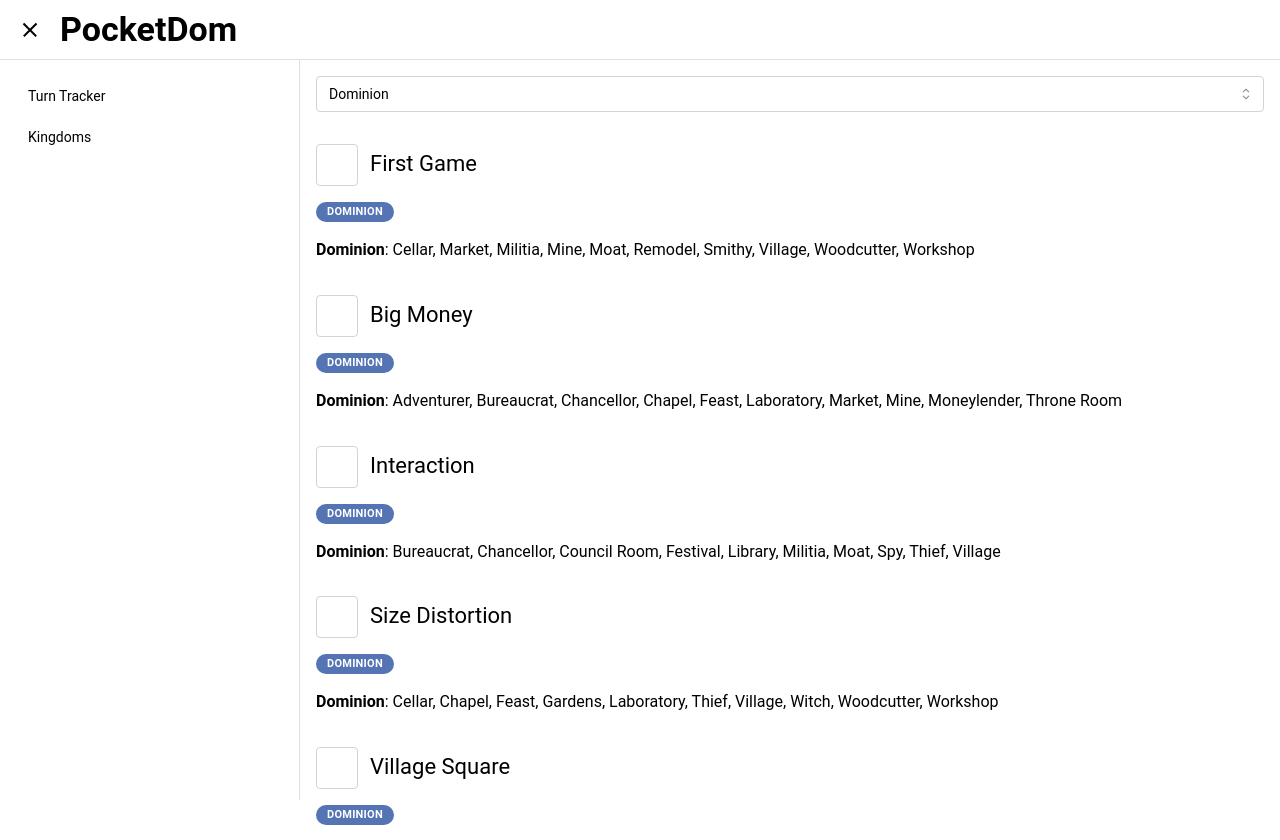
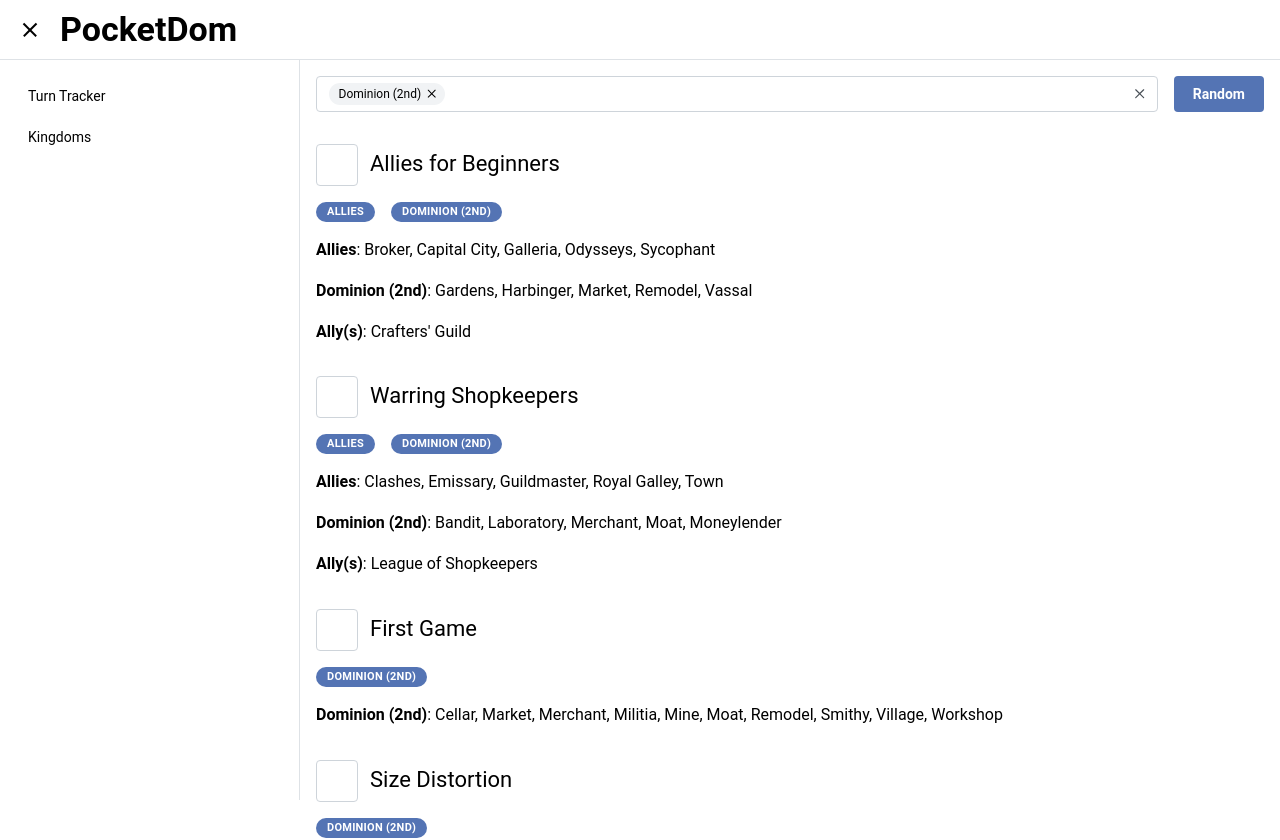
Before and after one commit to jlamson/pocket_dom, a Next.js app: page /kingdoms in a window 1280 px wide. Shown: the top 840 px of the page. Built offline with nearby package versions, Linux system fonts and the light colour scheme.

Commit message:
Update filtering and randomization logic

```diff
--- a/app/_data/dominion/dominion-kingdoms.ts
+++ b/app/_data/dominion/dominion-kingdoms.ts
@@ -7,6 +7,34 @@
 export class DominionKingdoms {
   static readonly kingdoms: { [key in SetId]?: DominionKingdom[] } =
     DominionKingdoms.createKingdoms();
+
+  private static _allKingdoms: DominionKingdom[] | undefined;
+
+  public static getAllKingdoms(): DominionKingdom[] {
+    if (!this._allKingdoms) {
+      const allKingdoms = Object.values(DominionKingdoms.kingdoms).flat();
+      const uniqueKingdomIds = new Set(
+        allKingdoms.map((kingdom) => kingdom.id)
+      );
+      this._allKingdoms = Array.from(uniqueKingdomIds).map(
+        (id) =>
+          allKingdoms.find((kingdom) => kingdom.id === id) as DominionKingdom
+      );
+    }
+    return this._allKingdoms;
+  }
+
+  public static getKingdomsForSets(setIds: SetId[]): DominionKingdom[] {
+    return this.getAllKingdoms().filter((kingdom) =>
+      setIds.every((setId) => kingdom.setIds.includes(setId))
+    );
+  }
+
+  public static getKingdomById(kingdomId: string): DominionKingdom | null {
+    return (
+      this.getAllKingdoms().find((kingdom) => kingdom.id === kingdomId) ?? null
+    );
+  }
 
   private static createKingdoms() {
     const setIds = Object.keys(allKingdoms) as SetId[];
--- a/app/kingdoms/KingdomList.tsx
+++ b/app/kingdoms/KingdomList.tsx
@@ -1,21 +1,26 @@
 "use client";
 
 import {
+  Button,
   Checkbox,
+  Group,
   MantineProvider,
+  MultiSelect,
   Select,
   Space,
   Stack,
+  Text,
   createTheme,
 } from "@mantine/core";
-import React, { useMemo, useState } from "react";
+import React, { useCallback, useEffect, useMemo, useState } from "react";
 import { DominionKingdoms } from "../_data/dominion/dominion-kingdoms";
 import { DominionSet } from "../_data/dominion/dominion-set";
 import { DominionSets } from "../_data/dominion/dominion-sets";
 import { SetId } from "../_data/dominion/set-id";
-import { useStorage } from "../_hooks/useStorage";
+import { useStorage, useStoredState } from "../_hooks/useStorage";
 import { KingdomChecklistItem } from "./KingdomChecklistItem";
 import classes from "./KingdomList.module.css";
+import { DominionKingdom } from "../_data/dominion/dominion-kingdom";
 
 const theme = createTheme({
   components: {
@@ -25,40 +30,69 @@
 
 const sets: DominionSet[] = DominionSets.getAllSets();
 
+const randomFrom = <T,>(arr: T[]): T | null => {
+  return arr.length ? arr[Math.floor(Math.random() * arr.length)] : null;
+};
+
 export const KingdomList: React.FC = () => {
   const storage = useStorage();
-  const [selectedSet, setSelectedSet] = useState<SetId | "random">(
-    SetId.BASE_SET
+  const [specificKingdom, setSpecificKingdom] =
+    useState<DominionKingdom | null>(null);
+  const [selectedSets, setSelectedSets] = useStoredState<SetId[]>(
+    "selectedSets",
+    [SetId.BASE_SET_2]
   );
 
+  useEffect(() => {
+    setSpecificKingdom(null);
+  }, [selectedSets, setSpecificKingdom]);
+
   const sets = useMemo(() => DominionSets.getAllSets(), []);
+  const filteredKingdoms = useMemo(
+    () => DominionKingdoms.getKingdomsForSets(selectedSets),
+    [selectedSets]
+  );
+  const kingdoms: DominionKingdom[] = useMemo(() => {
+    if (specificKingdom) {
+      return [specificKingdom];
+    } else {
+      return filteredKingdoms;
+    }
+  }, [filteredKingdoms, specificKingdom]);
 
-  const kingdoms = useMemo(() => {
-    if (selectedSet === "random") {
-      const allKingdoms = Object.values(DominionKingdoms.kingdoms)
-        .flat()
-        .filter((kingdom) => storage.getItem(kingdom.id) !== "false");
-      return [allKingdoms[Math.floor(Math.random() * allKingdoms.length)]];
-    } else {
-      return DominionKingdoms.kingdoms[selectedSet] || [];
-    }
-  }, [selectedSet, storage]);
+  const setRandomKingdom = useCallback(() => {
+    const initialKingdomList =
+      filteredKingdoms.length > 0
+        ? filteredKingdoms
+        : DominionKingdoms.getAllKingdoms();
+    const incompleteKingdoms = initialKingdomList.filter(
+      (kingdom) => storage.getItem(kingdom.id) !== "true"
+    );
+    const randomKingdom = randomFrom(
+      incompleteKingdoms.length > 0 ? incompleteKingdoms : filteredKingdoms
+    );
+    setSpecificKingdom(randomKingdom);
+  }, [filteredKingdoms, setSpecificKingdom, storage]);
+
   return (
     <MantineProvider theme={theme}>
-      <Select
-        data={[
-          { value: "random", label: "Random" },
-          ...sets.map((set) => ({
+      <Group justify="stretch">
+        <MultiSelect
+          style={{ flexGrow: 1 }}
+          data={sets.map((set) => ({
             value: set.setId,
             label: set.name,
-          })),
-        ]}
-        checkIconPosition="left"
-        value={selectedSet}
-        onChange={(selected) => setSelectedSet(selected as SetId)}
-      />
+          }))}
+          checkIconPosition="left"
+          value={selectedSets}
+          onChange={(values) => setSelectedSets(values as SetId[])}
+          clearable
+        />
+        <Button onClick={setRandomKingdom}>Random</Button>
+      </Group>
       <Space h="xl" />
       <Stack gap="xl">
+        {kingdoms.length === 0 && <Text>No kingdoms found</Text>}
         {kingdoms.map((kingdom) => (
           <KingdomChecklistItem key={kingdom.id} kingdom={kingdom} />
         ))}
```
